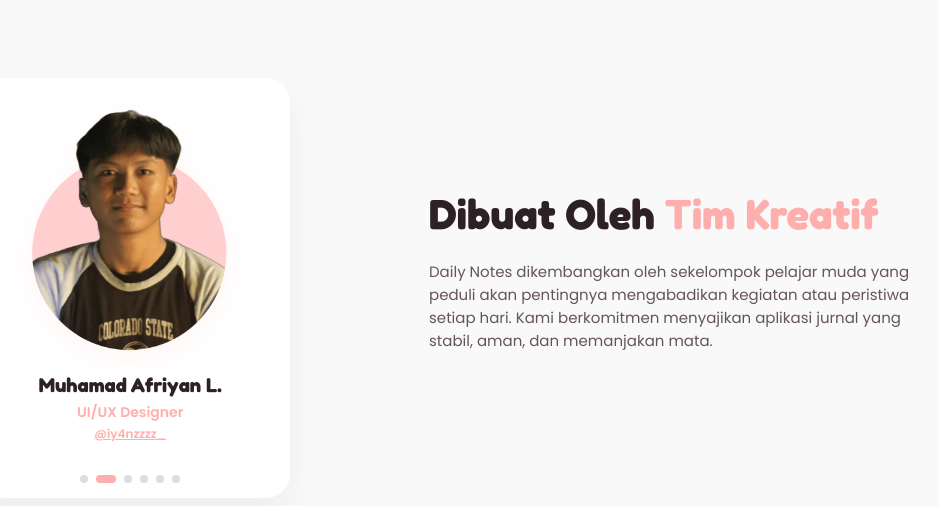
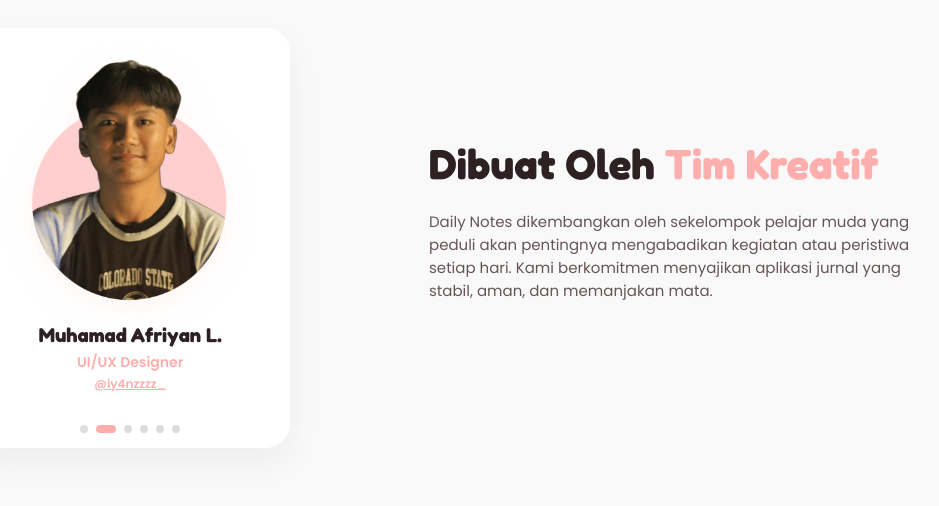
Before and after one commit to M-Ari-ZM/DailyNotes, a plain HTML site: page index.html in a window 1280 px wide. Shown: the part 2054-2560 px from the top of the page, without its empty margins (231-1170 px from the left). Drawn offline with Linux system fonts and the light colour scheme; no server answers.

Commit message:
ganti logo dan beberapa penyesuaian ui

```diff
--- a/index.html
+++ b/index.html
@@ -189,11 +189,15 @@
       /* --- SPLIT TATA LETAK GRID (HERO & ABOUT US) --- */
       .split-section {
         min-height: 100vh;
-        padding: 140px 8% 60px 8%;
+        padding: 120px 8% 60px 8%;
         display: grid;
         grid-template-columns: 1fr;
         gap: 40px;
         align-items: center;
+      }
+
+      .split-section.about-us {
+        padding-top: 100px;
       }
 
       .hero {
@@ -657,7 +661,11 @@
         .split-section {
           grid-template-columns: 1fr 1fr;
           text-align: left;
-          padding: 140px 8% 40px 8%;
+          padding: 100px 8% 40px 8%;
+        }
+
+        .split-section.about-us {
+          padding-top: 40px;
         }
 
         .section-text {
@@ -1202,7 +1210,7 @@
         } catch (error) {
           console.error("Error API:", error);
 
-          // Sesuai permintaan: jika API gagal, tampilkan pesan error ini
+          // Jika API gagal, tampilkan pesan error ini
           heroStats.innerText = "Gagal memuat versi terbaru";
           bottomStats.innerText = "Gagal memuat versi terbaru";
 
```
Also changed, not shown: assets/images/DailyNotes.webp.
